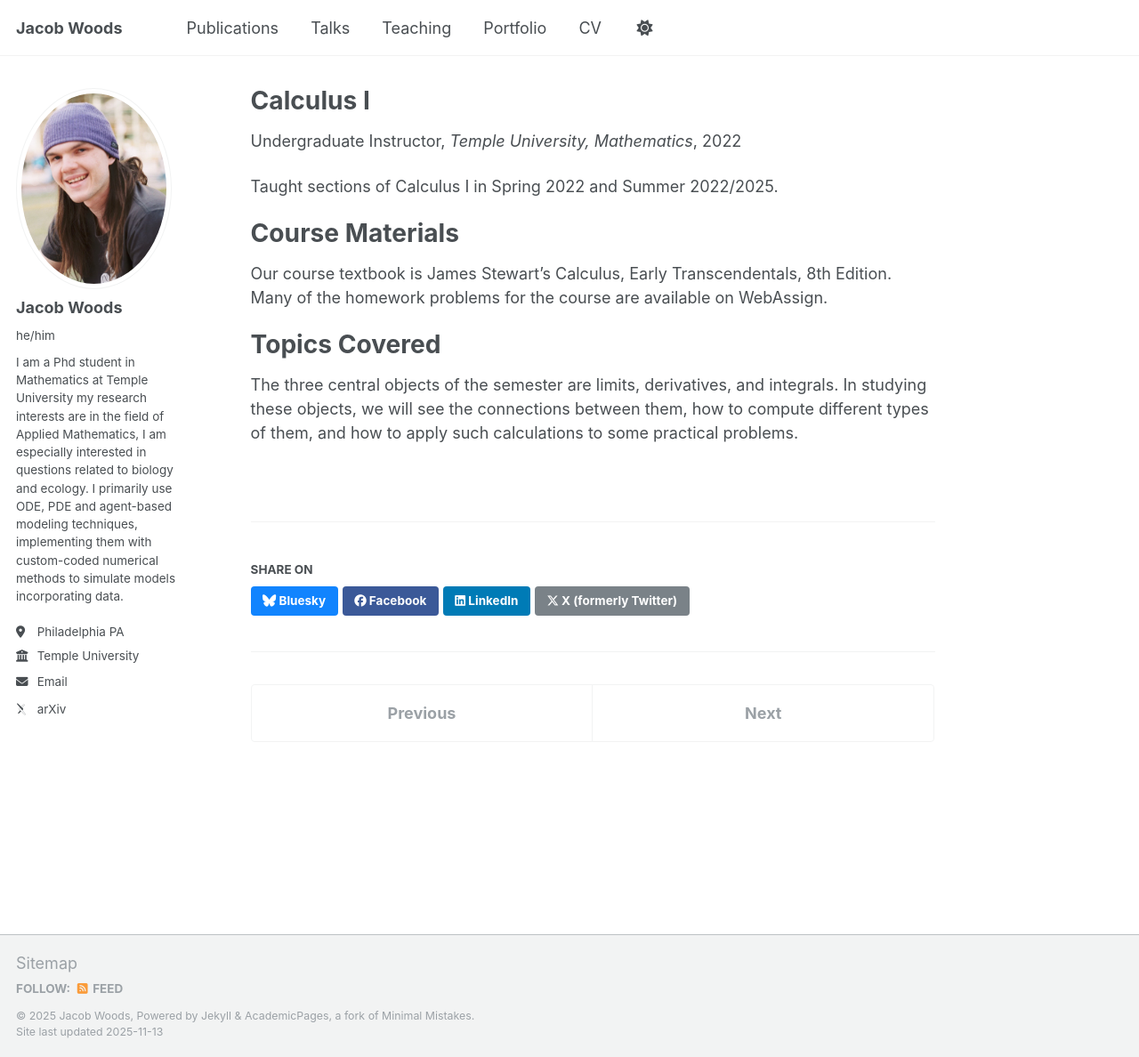
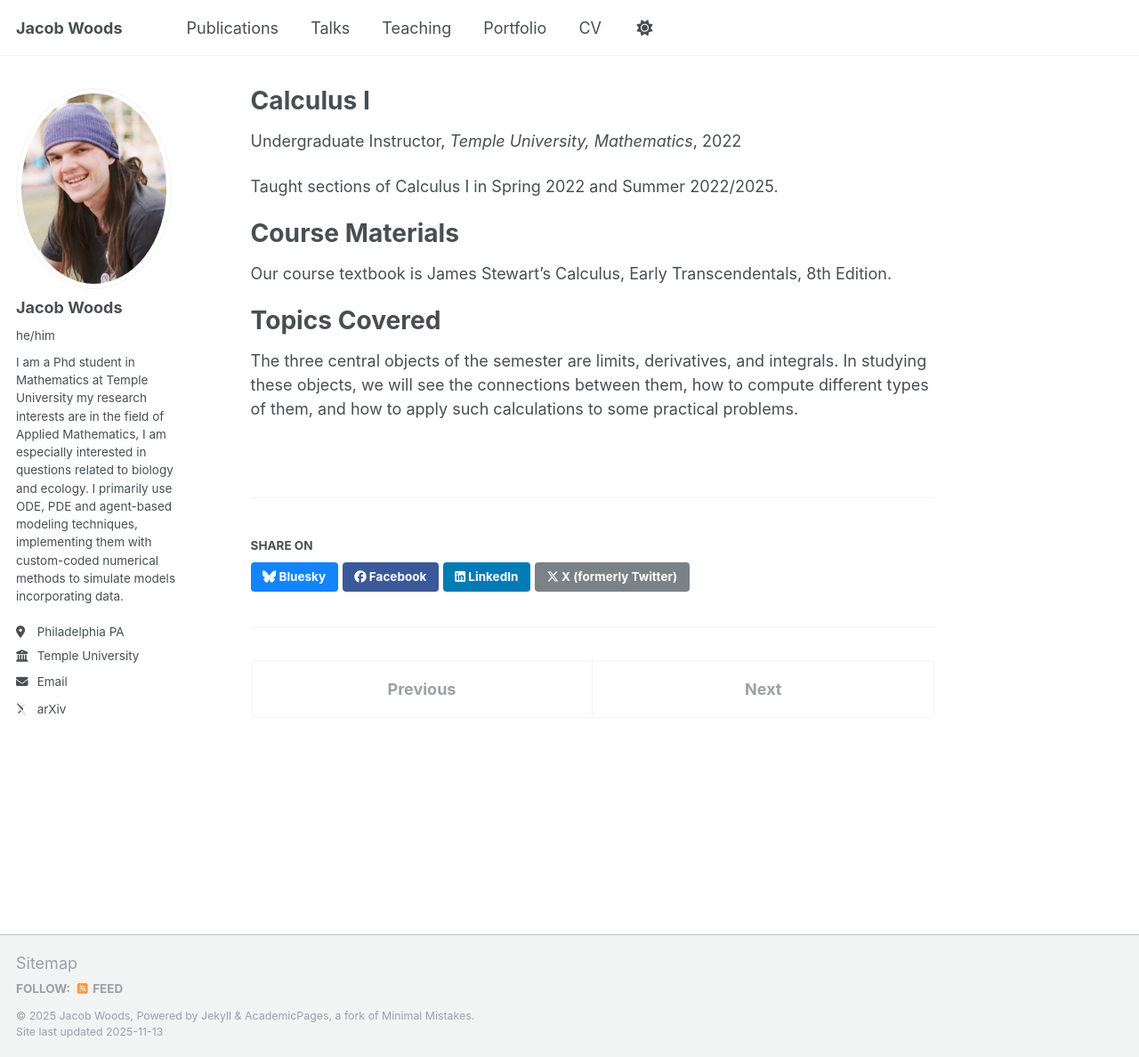
Before and after one commit to JacobWoods/JacobWoods.github.io, a Jekyll site: the page built from _teaching/Calc-1.md, in a window 1280 px wide and 1188 px high. Shown: the whole window at 89% size. Built offline with Jekyll 4.4.1, drawn with Linux system fonts in a browser that asks for light colours; some web fonts are replaced.

Commit message:
Update Calc-1.md

```diff
--- a/_teaching/Calc-1.md
+++ b/_teaching/Calc-1.md
@@ -14,7 +14,7 @@ location: "Philadelphia, Pa"
 Course Materials
 ======
 
-Our course textbook is James Stewart's Calculus, Early Transcendentals, 8th Edition. Many of the homework problems for the course are available on WebAssign.
+Our course textbook is James Stewart's Calculus, Early Transcendentals, 8th Edition.
 
 Topics Covered
 ======
```
